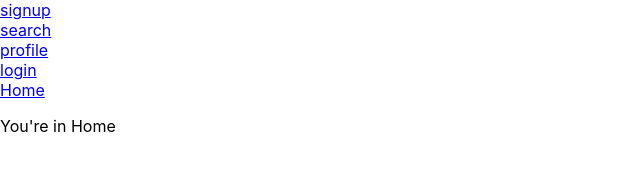
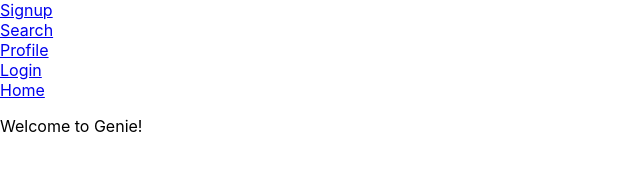
Before and after one commit to ChamMan3/capstone, a React (Create React App) app in the folder client/: page / in a window 1280 px wide. Shown: the top 186 px of the page, without its empty margins (0-640 px from the left). Built offline with nearby package versions, Linux system fonts and the light colour scheme.

Commit message:
baby fixes

```diff
--- a/client/src/components/App.js
+++ b/client/src/components/App.js
@@ -30,7 +30,7 @@
           <Route path="/login" element={<Login user={user} setUser={setUser} setFolders={setFolders} setSongs={setSongs}/>} />
           <Route path="/signup" element={<Signup user={user} setUser={setUser} setFolders={setFolders} setSongs={setSongs}/>}/>
           <Route path="/" element={<Home user={user}/>}/>
-          <Route path="/lyrics" element={<Lyrics folders={folders} searchedSong={searchedSong} setSearchedSong={setSearchedSong} details={details} setDetails={setDetails} />}/>
+          <Route path="/lyrics" element={<Lyrics user={user} folders={folders} searchedSong={searchedSong} setSearchedSong={setSearchedSong} details={details} setDetails={setDetails} />}/>
         </Routes>
       </>
       </div>
--- a/client/src/components/Home.js
+++ b/client/src/components/Home.js
@@ -3,8 +3,9 @@
 export default function Home({user}){
     return (
         <>
+            <p>Welcome to Genie!</p>
             <Article/>
-            <p>You're in Home</p>
+
         </>
     )
 }
--- a/client/src/components/LyricCard.js
+++ b/client/src/components/LyricCard.js
@@ -1,6 +1,6 @@
 import React from "react"
 
-export default function LyricCard({details, lyrics, folders}){
+export default function LyricCard({details, lyrics, folders, user}){
 let genre = details[0]
 let img = details[1]
 let key = details[2]
@@ -21,7 +21,8 @@
         image: img,
         genre: genre,
         shazam_id: key,
-        lyrics: lyrics,
+        lyrics: lyrics
+
       }),
     })
       .then((r) => r.json())
--- a/client/src/components/Lyrics.js
+++ b/client/src/components/Lyrics.js
@@ -2,7 +2,7 @@
 import LyricCard from "./LyricCard"
 
 
-export default function Lyrics ({searchedSong, details, setDetails, folders}) {
+export default function Lyrics ({searchedSong, details, setDetails, folders, user}) {
     const [lyrics, setLyrics] = useState([])
 
     function whatIWant(data) {
@@ -52,7 +52,7 @@
     return(
         <>
 
-            <LyricCard details={details} lyrics={lyrics} folders={folders}/>
+            <LyricCard details={details} lyrics={lyrics} folders={folders} user={user} />
 
         </>
         )
--- a/client/src/components/NavBar.js
+++ b/client/src/components/NavBar.js
@@ -9,22 +9,22 @@
         <>
         <div>
             <NavLink to="/signup">
-                    signup
+                    Signup
             </NavLink>
         </div>
         <div>
             <NavLink to="/search">
-                search
+                Search
             </NavLink>
         </div>
         <div>
             <NavLink to="/profile">
-                profile
+                Profile
             </NavLink>
         </div>
         <div>
             <NavLink to="/login">
-                login
+                Login
             </NavLink>
         </div>
         <div>
--- a/client/src/components/SearchSongs.js
+++ b/client/src/components/SearchSongs.js
@@ -4,10 +4,6 @@
 export default function SearchSongs({songs, setSearchedSong}) {
 
 let navigate = useNavigate()
-
-function showLyrics(data) {
-
-}
 
 
 function handleClick(e){
```
